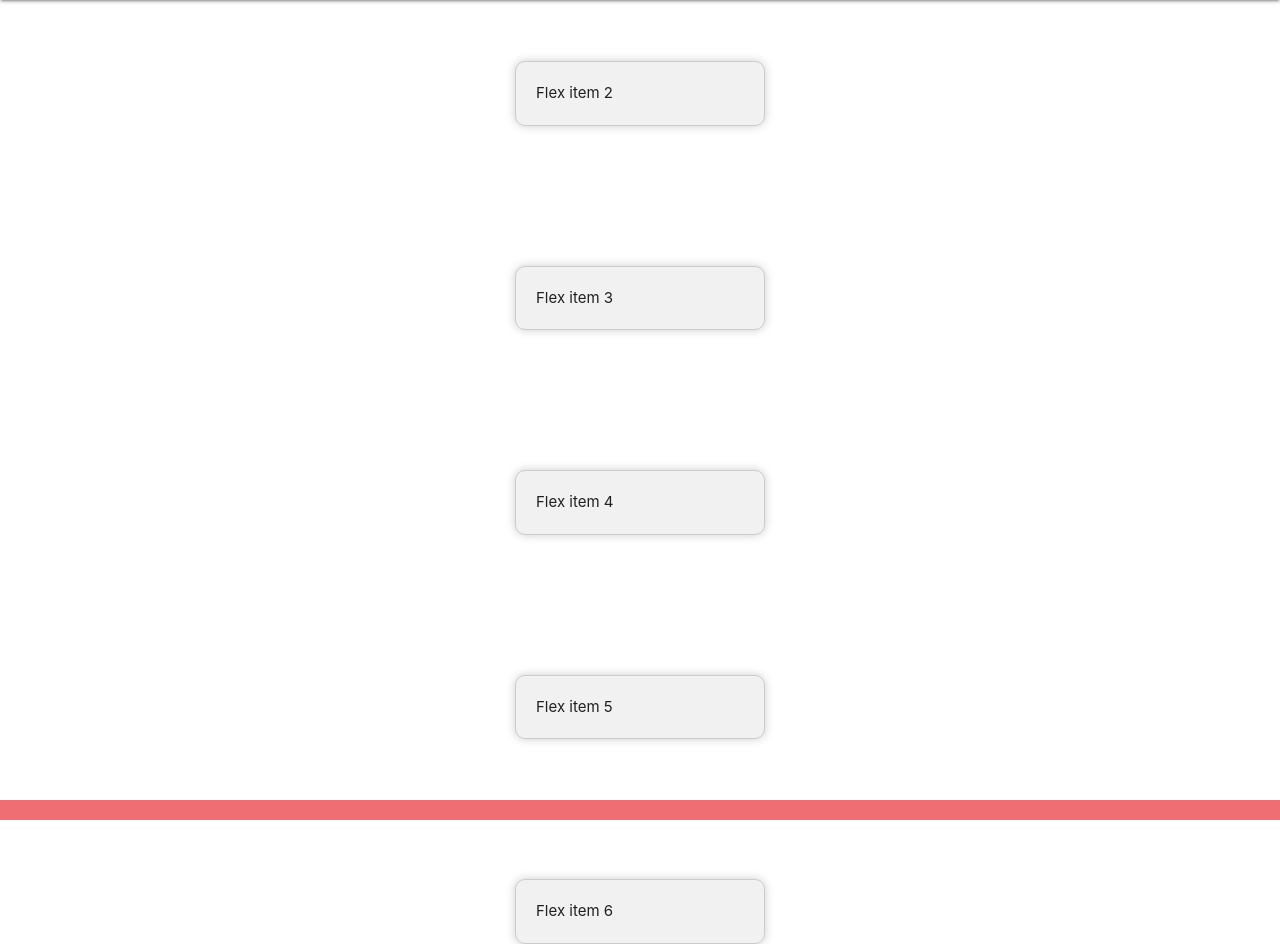
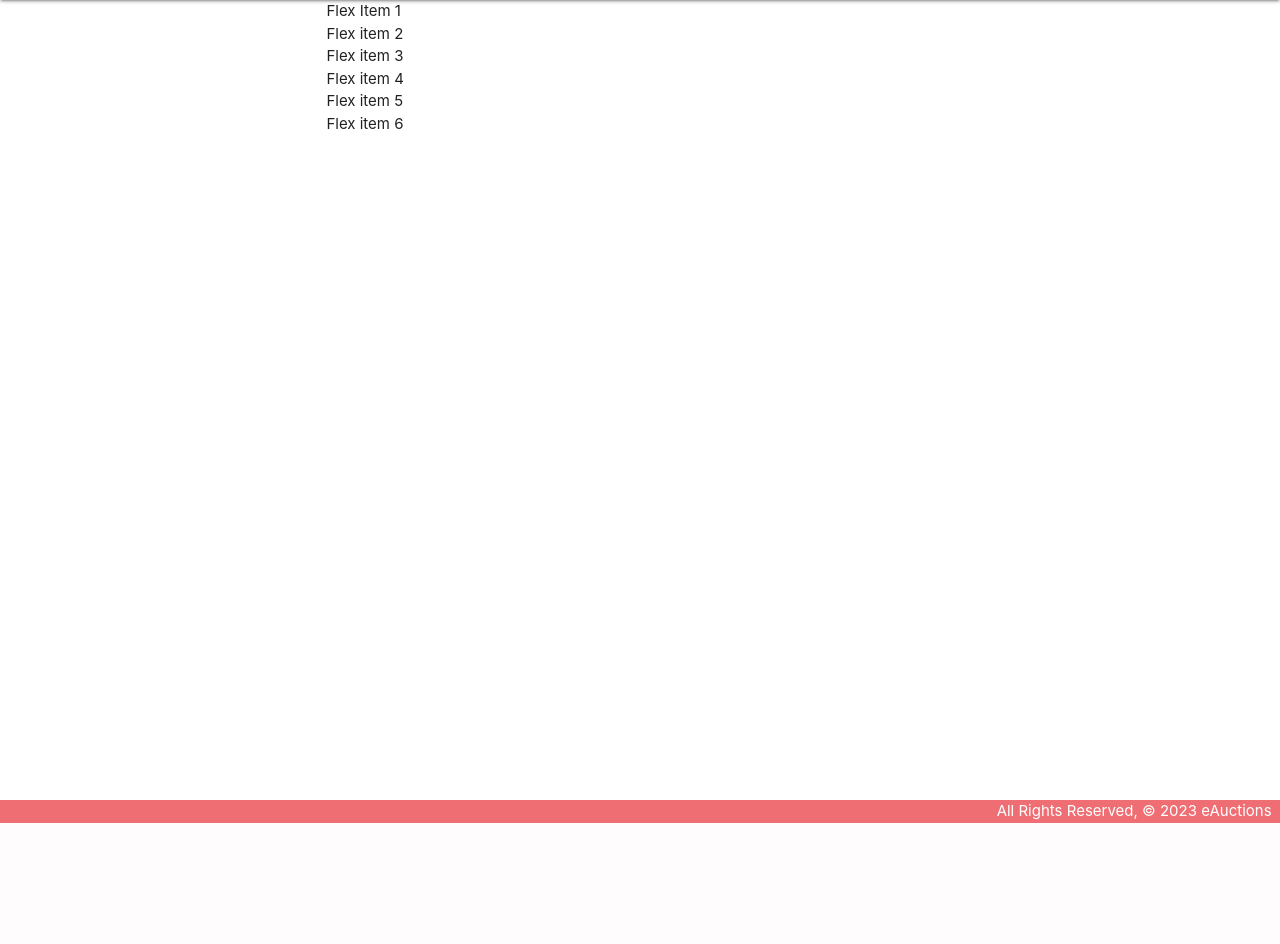
Before and after one commit to scaev/eAuctions, a Django app: page / in a window 1280 px wide. Shown: the part 64-1008 px from the top of the page. After the commit the page ends 887 px from the top, so only its background shows below. Run offline with Django 4.2, Linux system fonts and the light colour scheme.

Commit message:
Connection CSS

```diff
--- a/main_app/static/styles.css
+++ b/main_app/static/styles.css
@@ -101,3 +101,12 @@
   color: #ccc;
   margin-top: 10px;
 }
+
+.responsive-img card-panel {
+  height: 300px;
+  width: 300px;
+  max-width: 300px;
+  max-height: 300px;
+  display: block;
+  object-fit: cover;
+}
--- a/main_app/templates/base.html
+++ b/main_app/templates/base.html
@@ -7,19 +7,16 @@
     <meta name="viewport" content="width=device-width, initial-scale=1.0" />
     <meta http-equiv="X-UA-Compatible" content="ie=edge" />
     <title>eAuctions</title>
+    <script src="https://cdnjs.cloudflare.com/ajax/libs/materialize/1.0.0/js/materialize.min.js"></script>
     <link
       rel="stylesheet"
       href="https://cdnjs.cloudflare.com/ajax/libs/materialize/1.0.0/css/materialize.min.css"
     />
-    <link
-      rel="stylesheet"
-      type="text/css"
-      href="{% static 'css/style.css' %}"
-    />
-    <link rel="stylesheet" type="text/css" href="../static/styles.css" />
-    <link rel="stylesheet" type="text/css" href="../static/about.css" />
-    <link rel="stylesheet" type="text/css" href="signin.css" />
-    <script src="https://cdnjs.cloudflare.com/ajax/libs/materialize/1.0.0/js/materialize.min.js"></script>
+
+    <link rel="stylesheet" type="text/css" href="{% static 'about.css' %}" />
+    <link rel="stylesheet" type="text/css" href="{% static 'sell.css' %}" />
+    <link rel="stylesheet" type="text/css" href="{% static 'style.css' %}" />
+    <!-- <link rel="stylesheet" type="text/css" href="{% static 'styles.css' %}" /> -->
   </head>
   <body>
     <header class="navbar-fixed">
--- a/main_app/urls.py
+++ b/main_app/urls.py
@@ -7,8 +7,8 @@
     path('about/', views.about, name='about'),
     path('auctions/', views.auctions_index, name='index'),
     path('auctions/create/', views.AuctionCreate.as_view(), name='auctions_create'),
-  path('auctions/<int:pk>/update/', views.AuctionUpdate.as_view(), name='auctions_update'),
-  path('auctions/<int:pk>/delete/', views.AuctionDelete.as_view(), name='auctions_delete'),
+    path('auctions/<int:pk>/update/', views.AuctionUpdate.as_view(), name='auctions_update'),
+    path('auctions/<int:pk>/delete/', views.AuctionDelete.as_view(), name='auctions_delete'),
     path('auctions/<int:auction_id>/', views.auctions_detail, name='detail'),
     path('auctions/<int:auction_id>/add_photo/', views.add_photo, name='add_photo'),
     path('auctions/<int:auction_id>/add_bid/', views.add_bid, name='add_bid'),
```
Also changed, not shown: main_app/static/style.css (indentation only).
